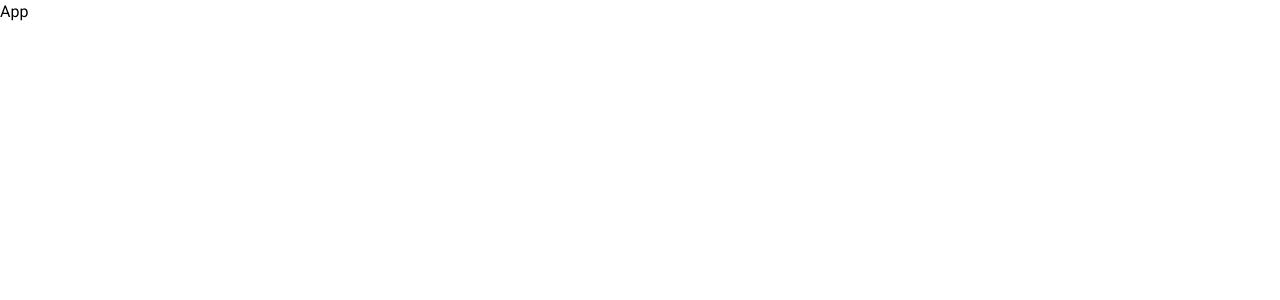
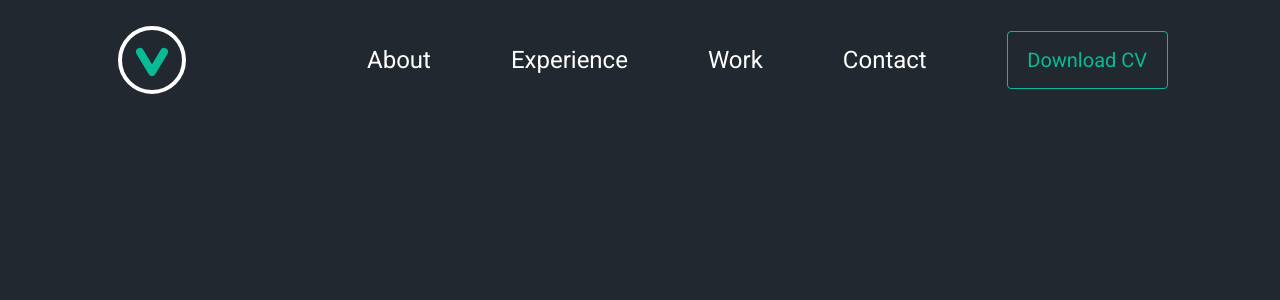
Before and after one commit to ogi1998/ogi1998.github.io, a React (Create React App) app: page / in a window 1280 px wide. Shown: the top 300 px of the page. Built offline with nearby package versions, Linux system fonts and the light colour scheme.

Commit message:
2: Create Loading and Navbar section
Created `LoadingScreen` and `Navbar` components

closes #2

```diff
--- a/public/index.html
+++ b/public/index.html
@@ -12,7 +12,7 @@
 		}
 	</style>
 	<link rel="manifest" href="%PUBLIC_URL%/manifest.json" />
-	<title>React App</title>
+	<title>Ognjen Vujasinovic - Software Engineer</title>
 </head>
 
 <body>
--- a/src/App.js
+++ b/src/App.js
@@ -1,6 +1,14 @@
+import { useState } from "react"
+import Home from "./components/home/Home"
+import LoadingScreen from "./components/loading/LoadingScreen"
+
 const App = () => {
+	const [isLoading, setIsLoading] = useState(true);
 	return (
-		<div>App</div>
+		<>
+		{isLoading ? <LoadingScreen setIsLoading={setIsLoading} /> : <Home />}
+		</>
+
 	)
 }
 export default App
--- /dev/null
+++ b/src/components/home/Home.js
@@ -0,0 +1,16 @@
+import Navbar from "./Navbar"
+
+import { motion } from "framer-motion"
+const Home = () => {
+	return (
+		<motion.div
+		 className="bg-primary min-h-screen px-28"
+		 initial={{scale: 0}}
+		 animate={{scale: 1}}
+		 transition={{duration: 0.5}}
+		 >
+			<Navbar />
+		</motion.div>
+	)
+}
+export default Home
--- /dev/null
+++ b/src/components/home/Logo.js
@@ -0,0 +1,50 @@
+import logo from '../../logo.svg';
+
+import { motion } from 'framer-motion';
+
+const Logo = ({ width }) => {
+	const containerStyle = {
+		initial: {
+			scale: 0.1,
+			position: "absolute",
+			x: "40vw", y: "50vh",
+			padding: 0
+		},
+		animate: {
+			scale: 1, position: "relative", x: 0, y: 0
+		},
+		transition: {
+			duration: 1
+		}
+	}
+	const spanStyle = {
+		initial: {
+			position: "absolute",
+			left: 8,
+			top: 8,
+			width: '80%', height: '80%',
+			borderRadius: '50%',
+			cursor: "pointer"
+		},
+		hover: {
+			boxShadow: '0 1px 15px #fff',
+
+		}
+	}
+	return (
+		<motion.div
+			initial="initial"
+			animate="animate"
+			whileHover="hover"
+			variants={containerStyle}
+			transition={{ duration: 1 }}
+		>
+			<motion.img src={logo} width={width} alt='logo' />
+			<motion.span
+				variants={spanStyle}
+			>
+			</motion.span>
+		</motion.div>
+	)
+}
+export default Logo
--- /dev/null
+++ b/src/components/home/Navbar.js
@@ -0,0 +1,86 @@
+import Logo from "./Logo"
+
+import { motion } from "framer-motion"
+const Navbar = () => {
+	const dlBtnStyle = {
+		initial: {
+			position: "relative",
+			borderRadius: "4px",
+			fontSize: "20px",
+			padding: "12px 20px",
+			cursor: "pointer",
+			color: "#08BB94",
+			border: "1px solid #08BB94",
+		},
+		hover: {
+			color: "#fff"
+		}
+	};
+	const blBtnBgStyle = {
+		initial: {
+			position: "absolute",
+			left: '50%',
+			top: 0,
+			height: "100%",
+			backgroundColor: "#08BB94",
+			zIndex: -1,
+		},
+		hover: {
+			width: "100%",
+			left: 0,
+			transition: {ease: "easeIn", duration: 0.3}
+		},
+	}
+	return (
+		<nav className="flex justify-between items-center py-5">
+			<Logo width={80} />
+			<motion.div
+				className="text-2xl text-light flex gap-20 items-center"
+				initial={{ x: "50%", scale: 0 }}
+				animate={{ x: 0, scale: 1 }}
+				transition={{ duration: 0.5, delay: 0.5 }}
+				>
+				<motion.a
+					href="/"
+					whileHover={{ scale: 1.2, color: "#08BB94", borderBottomLeftRadius: "10px", borderBottomColor: "#08BB04", borderBottomStyle: "solid" }}
+					initial={{ scale: 1, color: "#fff", borderBottomLeftRadius: "10px"}}
+					transition={{ duration: 0.2 }}
+				>
+					About
+				</motion.a>
+				<motion.a
+					href="/"
+					whileHover={{ scale: 1.2, color: "#08BB94", borderBottomLeftRadius: "10px", borderBottomColor: "#08BB04", borderBottomStyle: "solid" }}
+					initial={{ scale: 1, color: "#fff", borderBottomLeftRadius: "10px"}}
+					transition={{ duration: 0.2 }}
+				>
+					Experience
+				</motion.a>
+				<motion.a
+					href="/"
+					whileHover={{ scale: 1.2, color: "#08BB94" }}
+					initial={{ scale: 1, color: "#fff" }}
+					transition={{ duration: 0.2 }}
+				>
+					Work
+				</motion.a>
+				<motion.a
+					href="/"
+					whileHover={{ scale: 1.2, color: "#08BB94" }}
+					initial={{ scale: 1, color: "#fff" }}
+					transition={{ duration: 0.2 }}
+				>
+					Contact
+				</motion.a>
+				<motion.a
+				initial="initial"
+				whileHover="hover"
+				variants={dlBtnStyle}
+				>Download CV
+				<motion.span variants={blBtnBgStyle}>
+				</motion.span></motion.a>
+			</motion.div>
+		</nav>
+	)
+}
+export default Navbar
--- /dev/null
+++ b/src/components/loading/Icon.js
@@ -0,0 +1,55 @@
+import { motion, useAnimation } from "framer-motion"
+import { useEffect } from "react";
+
+const Icon = () => {
+	const circleControls = useAnimation();
+	const vControls = useAnimation();
+
+	useEffect(() => {
+		circleControls.start({
+			pathLength: 1,
+			pathOffset: 0,
+			transition: { duration: 1 }
+		});
+
+		vControls.start({
+			pathLength: 1,
+			pathOffset: 0,
+			transition: { duration: 1, delay: 1 }
+		});
+
+		circleControls.start({
+			scale: 0,
+			transition: {duration: 0.5, delay: 2}
+		});
+		vControls.start({
+			scale: 0,
+			transition: {duration: 0.5, delay: 2}
+		});
+	}, [circleControls, vControls]);
+	return (
+		<svg width="200" height="200">
+			<motion.path className="secondary"
+				d="M100,20 A80,80 0 1,0 100,180 A80,80 0 1,0 100,20"
+				initial={{ pathLength: 1, pathOffset: 1 }}
+				animate={circleControls}
+				fill="transparent"
+				stroke="white"
+				strokeWidth="10"
+				style={{ strokeLinecap: "round" }}
+			/>
+			<motion.path
+				d="M70,80 L100,130 L130,80"
+				initial={{ pathLength: 1, pathOffset: 1 }}
+				animate={vControls}
+				fill="transparent"
+				stroke="#08BB94"
+				strokeWidth="20"
+				style={{ strokeLinecap: "round", strokeLinejoin: "round" }}
+			/>
+		</svg>
+	);
+};
+
+
+export default Icon
--- /dev/null
+++ b/src/components/loading/LoadingScreen.js
@@ -0,0 +1,26 @@
+import { useEffect } from "react";
+import Icon from './Icon';
+import { motion } from 'framer-motion';
+
+const LoadingScreen = ({setIsLoading}) => {
+
+	useEffect(() => {
+		const timeout = setTimeout(() => {
+			setIsLoading(false);
+		}, 3000);
+
+		return () => clearTimeout(timeout);
+	}, [setIsLoading]);
+
+	return (
+		<motion.div
+		className='bg-dark w-screen h-screen flex items-center justify-center absolute top-0'
+		initial={{scale: 1}}
+		animate={{scale: 0}}
+		transition={{duration: 0.5, delay: 3}}
+		>
+			<Icon />
+		</motion.div>
+	);
+}
+export default LoadingScreen;
--- a/src/index.js
+++ b/src/index.js
@@ -1,9 +1,10 @@
 import React from 'react';
-import ReactDOM from 'react-dom/client';
+import { createRoot } from 'react-dom/client';
 import './index.css';
 import App from './App';
 
-const root = ReactDOM.createRoot(document.getElementById('root'));
+const root = createRoot(document.getElementById('root'));
+
 root.render(
 	<React.StrictMode>
 		<App />
--- a/tailwind.config.js
+++ b/tailwind.config.js
@@ -1,17 +1,12 @@
-/** @type {import('tailwindcss').Config} */
 module.exports = {
 	content: ["./src/**/*.{js, jsx}"],
 	theme: {
 		colors: {
-			primary: {
-				main: "#000461"
-			},
-			secondary: {
-				main: "#727CF5",
-				dark: "#A6ADFF85",
-				light: "#E8E9FF",
-				dark2: "#4E55AC"
-			}
+			primary: "#212830",
+			secondary: "#08BB94",
+			light: "#fff",
+			iconHover: "rgba(255, 255, 255, 0.7)",
+			dark: "#000"
 		},
 		extend: {
 			backgroundSize: {
```
Also changed, not shown: src/logo.svg (added), 1 other file (tests, documents, lock files or other folders).
